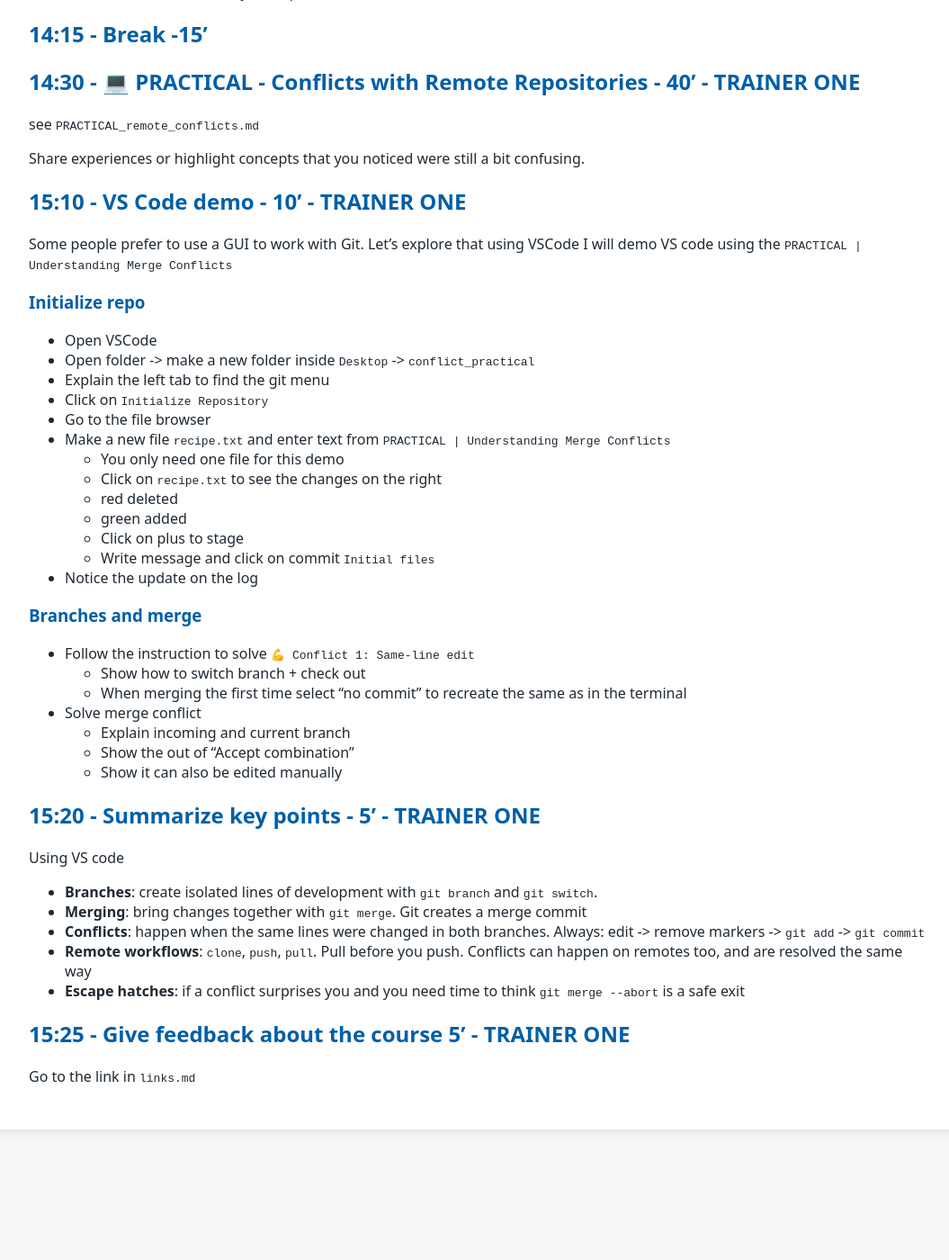
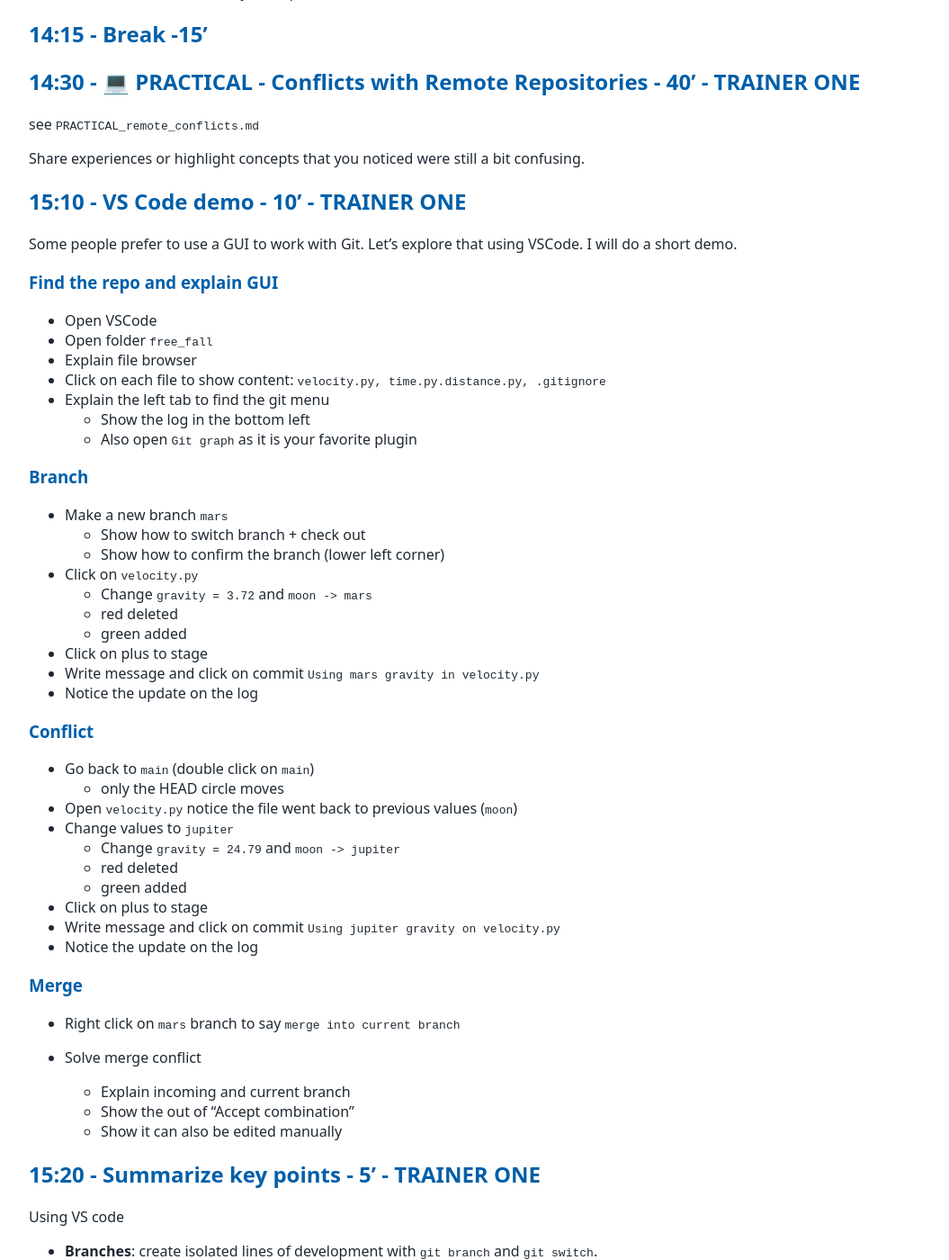
Before and after one commit to tu-delft-library/intermediate_version_control_with_git, a Jekyll site: the page built from material_for_trainers/lesson_plan.md, in a window 1280 px wide and 1400 px high, scrolled down 9639 px. Shown: the whole window at 90% size, without its empty margins (108-1163 px from the left). Built offline with Jekyll 4.4.1, drawn with Linux system fonts in a browser that asks for light colours; our own code applies the rules of GitHub Pages for plain Markdown files; before the commit the page ends 10934 px from its top, so only the background shows below that.

Commit message:
Update VS code demo

```diff
--- a/material_for_trainers/lesson_plan.md
+++ b/material_for_trainers/lesson_plan.md
@@ -608,29 +608,46 @@ Share experiences or highlight concepts that you noticed were still a bit confus
 
 ## 15:10 - VS Code demo - 10' - TRAINER ONE
 
-Some people prefer to use a GUI to work with Git. Let's explore that using VSCode I will demo VS code using the `PRACTICAL | Understanding Merge Conflicts`
+Some people prefer to use a GUI to work with Git. Let's explore that using VSCode. I will do a short demo.
 
-### Initialize repo
+### Find the repo and explain GUI
 
 - Open VSCode
-- Open folder -> make a new folder inside `Desktop` -> `conflict_practical`
+- Open folder `free_fall`
+- Explain file browser
+- Click on each file to show content: `velocity.py, time.py.distance.py, .gitignore`
 - Explain the left tab to find the git menu
-- Click on `Initialize Repository`
-- Go to the file browser
-- Make a new file `recipe.txt` and enter text from `PRACTICAL | Understanding Merge Conflicts`
-  - You only need one file for this demo
-  - Click on `recipe.txt` to see the changes on the right
+  - Show the log in the bottom left
+  - Also open `Git graph` as it is your favorite plugin
+
+
+### Branch
+- Make a new branch `mars`
+  - Show how to switch branch + check out
+  - Show how to confirm the branch (lower left corner)
+- Click on `velocity.py`
+  - Change `gravity = 3.72` and `moon -> mars`
   - red deleted
   - green added
-  - Click on plus to stage
-  - Write message and click on commit `Initial files`
+- Click on plus to stage
+- Write message and click on commit `Using mars gravity in velocity.py`
 - Notice the update on the log
 
-### Branches and merge
+### Conflict
+- Go back to `main` (double click on `main`)
+  - only the HEAD circle moves
+- Open `velocity.py` notice the file went back to previous values (`moon`)
+- Change values to `jupiter`
+  - Change `gravity = 24.79` and `moon -> jupiter`
+  - red deleted
+  - green added
+- Click on plus to stage
+- Write message and click on commit `Using jupiter gravity on velocity.py`
+- Notice the update on the log
 
-- Follow the instruction to solve `💪 Conflict 1: Same-line edit`
-  - Show how to switch branch + check out
-  - When merging the first time select "no commit" to recreate the same as in the terminal
+### Merge
+- Right click on `mars` branch to say `merge into current branch`
+
 - Solve merge conflict
   - Explain incoming and current branch
   - Show the out of "Accept combination"
```
